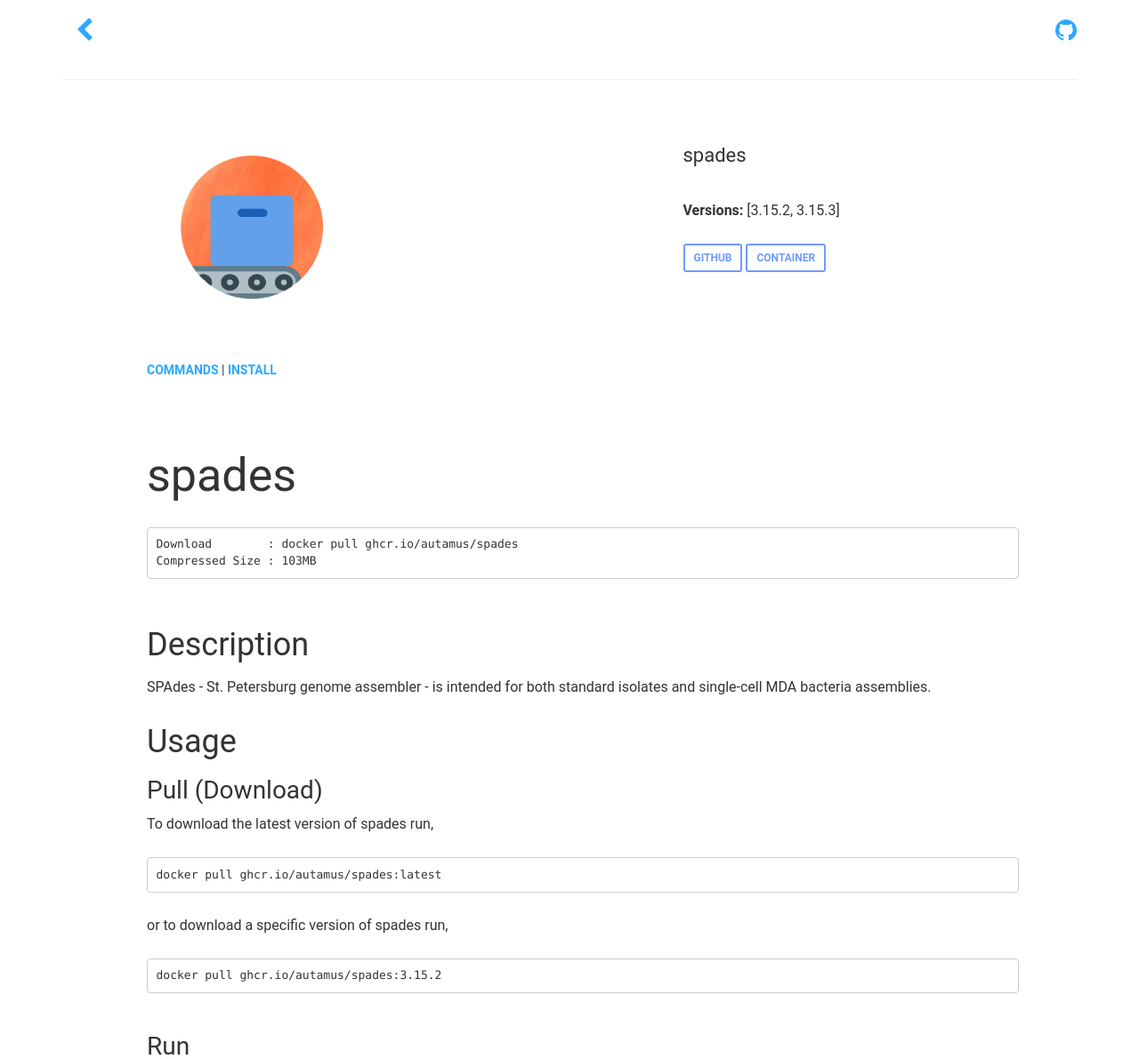
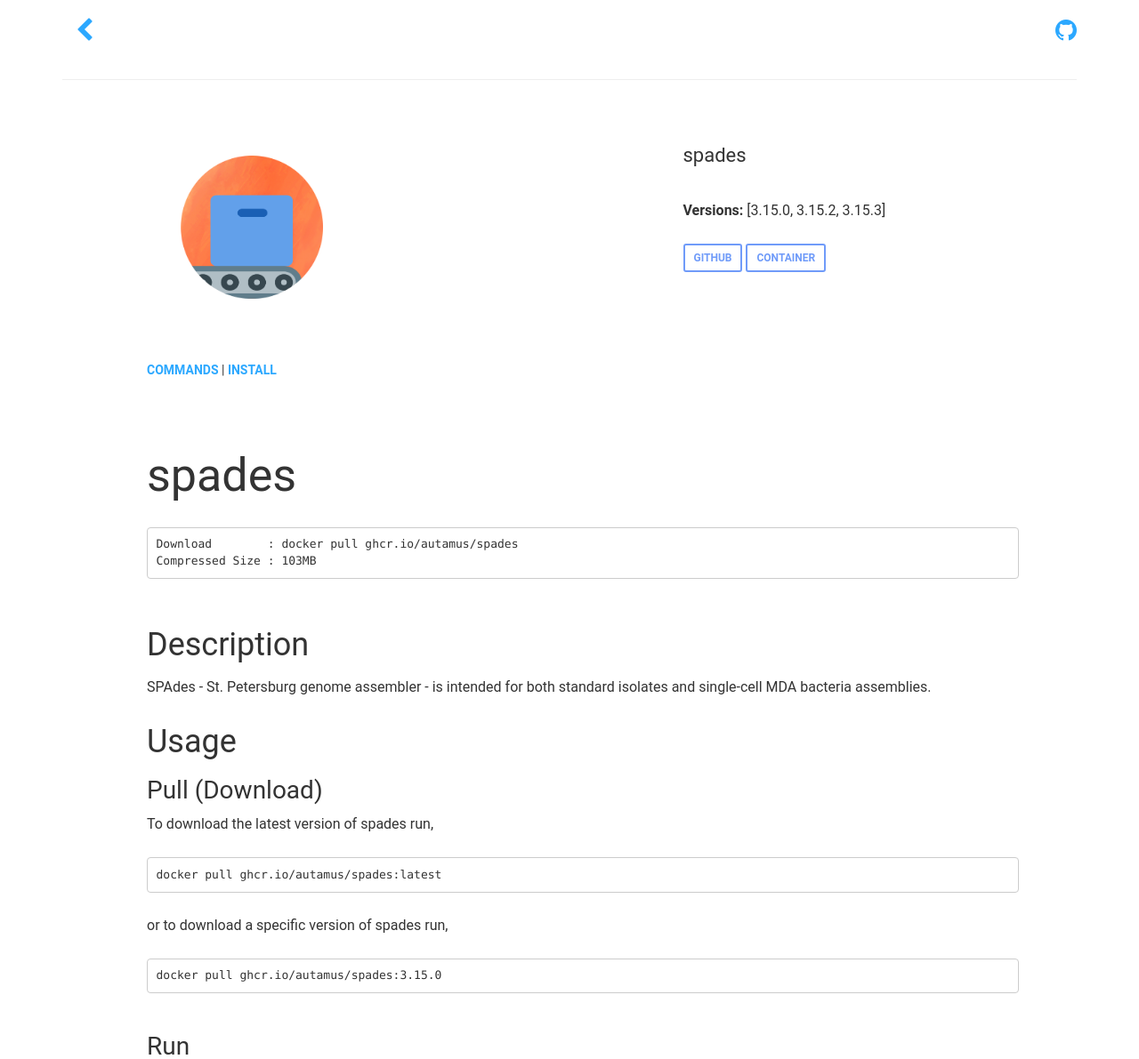
Before and after one commit to autamus/registry, a Jekyll site: the page built from _library/spades.md, in a window 1280 px wide. Shown: the top 1191 px of the page at 89% size. Built offline with Jekyll 4.4.1, drawn with Linux system fonts in a browser that asks for light colours; nearby versions of some CDN libraries.

Commit message:
Update spades to 3.15.0 at 2021-09-16 00:17:05.462553566 +0000 UTC m=+3.722383174

````diff
--- a/_library/spades.md
+++ b/_library/spades.md
@@ -3,9 +3,10 @@ layout: container
 name: spades
 github: https://github.com/autamus/registry/blob/main/containers/s/spades/spack.yaml
 versions:
+- 3.15.0
 - 3.15.2
 - 3.15.3
-updated_at: 2021-09-02T16:21:42.785165388Z
+updated_at: 2021-09-16T00:17:03.764050737Z
 size: 103MB
 description: SPAdes - St. Petersburg genome assembler - is intended for both standard
   isolates and single-cell MDA bacteria assemblies.
@@ -32,7 +33,7 @@ docker pull ghcr.io/autamus/spades:latest
 or to download a specific version of spades run,
 
 ```bash
-docker pull ghcr.io/autamus/spades:3.15.2
+docker pull ghcr.io/autamus/spades:3.15.0
 ```
 ### Run
 To run the container as an application run,
````
